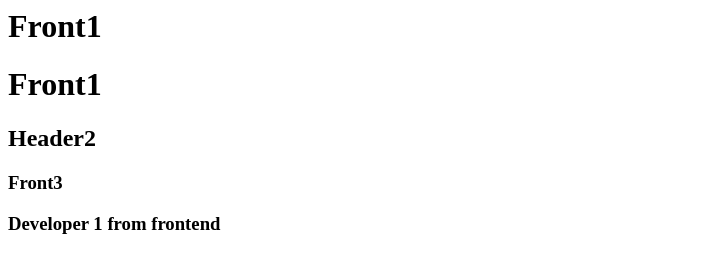
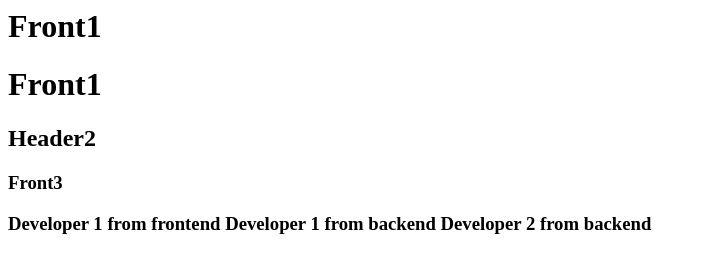
Before and after one commit to Ch-Kusmitha/Front207, a plain HTML site: page index.html in a window 1280 px wide. Shown: the whole page, without its empty margins (0-706 px from the left). Drawn offline with Linux system fonts and the light colour scheme.

Commit message:
commites

```diff
--- a/index.html
+++ b/index.html
@@ -3,3 +3,5 @@
 <h2> Header2 <h2>
 <h3> Front3 <h3>
 Developer 1 from frontend
+Developer 1 from backend
+Developer 2 from backend
```
